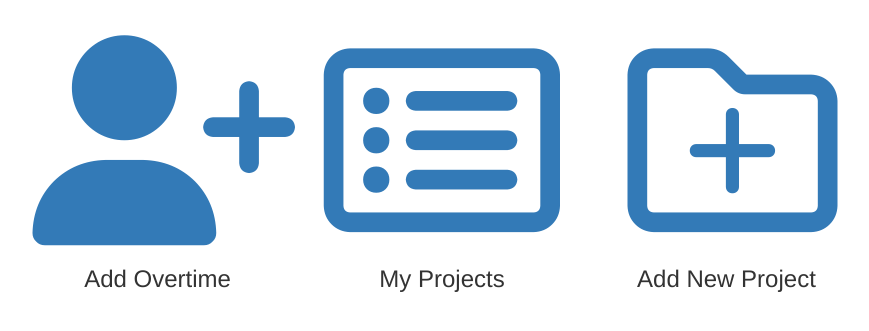
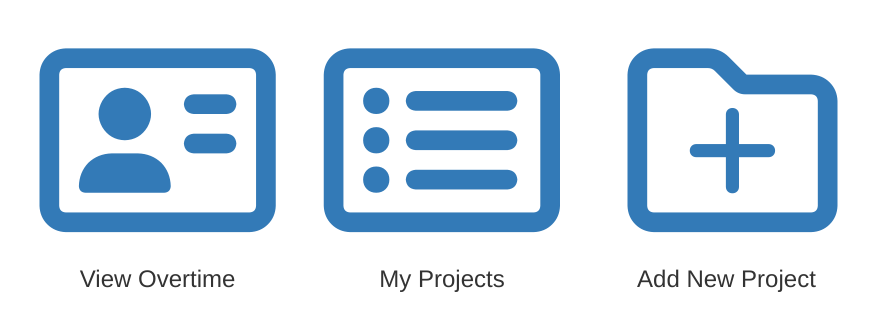
Before and after one commit to Ian-Harrington/eastek-engsite, a Django app: page / in a window 1280 px wide. Shown: the part 51-382 px from the top of the page, without its empty margins (198-1067 px from the left). Run offline with Django 3.2, Linux system fonts and the light colour scheme; the visitor is signed in with stand-in values (Sample User, id 1); data comes from the database, SQL or seed files in the repository; parts of the project's set-up code (start-up, migrations or seed data) failed here and were passed over; some libraries are stand-ins or nearby versions.

Commit message:
restrict add overtime to only users w/ emps

```diff
--- a/EngSite/settings/base.py
+++ b/EngSite/settings/base.py
@@ -207,11 +207,6 @@ LOGIN_URL = '/login/'
 # Page to view after login if none specified
 LOGIN_REDIRECT_URL = '/'
 
-# Requires cookies to be sent over https:// connections
-#   (Does this alter behavior when not typically using HTTPS?)
-SESSION_COOKIE_SECURE = True
-CRSF_COOKIE_SECURE = True
-
 
 #================================
 #=         STATICFILES          =
--- a/EngSite/templates/home.html
+++ b/EngSite/templates/home.html
@@ -9,10 +9,17 @@
 		<div class="col-md-8 col-md-offset-2 col-xs-12">
 		<div class="row">
 			<div class="col-lg-4 col-md-6 col-xs-12" style="text-align: center; padding: 2%">
+				{% if request.user.get_employee %}
 				<a href="{% url 'overtime:add' %}">
 					<i class="fa fa-user-plus" aria-hidden='true' style="font-size: 15em;"></i>
 					<h3 class="no-show-text-link">{% trans "Add Overtime" %}</h3>
 				</a>
+				{% elif perms.overtime.view_overtime %}
+				<a href="{% url 'overtime:list' %}">
+					<i class="fa fa-address-card-o" aria-hidden='true' style="font-size: 15em;"></i>
+					<h3 class="no-show-text-link">{% trans "View Overtime" %}</h3>
+				</a>
+				{% endif %}
 			</div>
 			<div class="col-lg-4 col-md-6 col-xs-12" style="text-align: center; padding: 2%">
 				<a href="{% url 'projects:projectlist' %}?customer=&work_type=&status=INP&engineer={{request.user.employee.emp_id}}">
```
